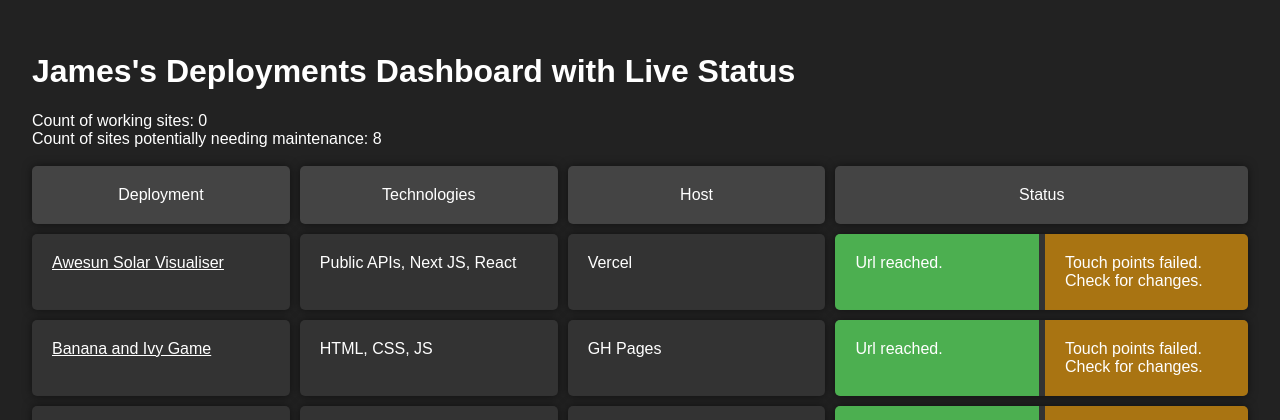
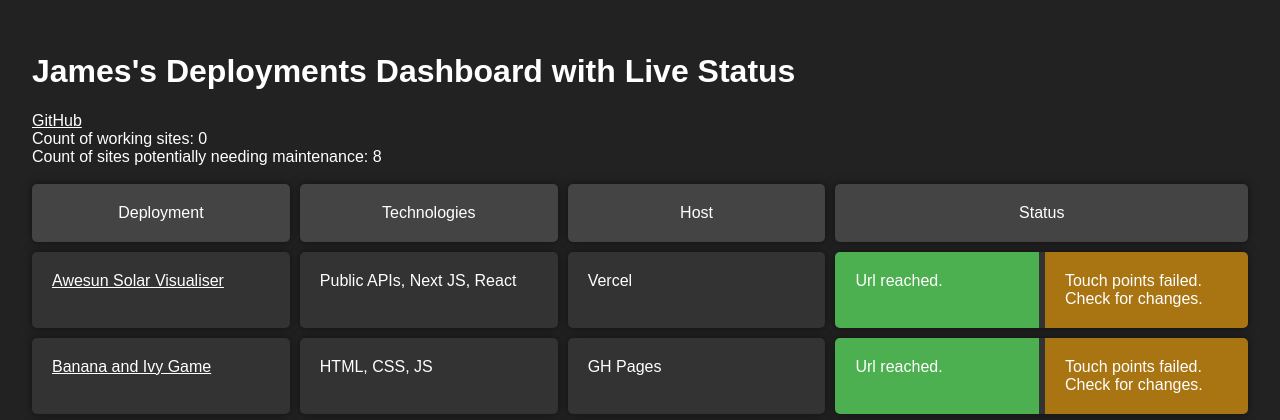
Before and after one commit to jamesdiffeycoding/Python-deployment-web-scraper, a Flask app: page / in a window 1280 px wide. Shown: the top 420 px of the page. Run offline with Flask 2, Linux system fonts and the light colour scheme; data that the repository does not hold is empty.

Commit message:
github link

```diff
--- a/portfoliochecker/templates/deployments.html
+++ b/portfoliochecker/templates/deployments.html
@@ -71,6 +71,7 @@ a { color: white}
 </head>
 <body>
     <h1>James's Deployments Dashboard with Live Status</h1>
+    <div><a href="https://github.com/jamesdiffeycoding">GitHub</a></div>
     <div>Count of working sites: {{ count_of_working_sites}}</div>
     <div>Count of sites potentially needing maintenance: {{ count_of_potentially_broken_sites }} </div>
     <br>
```
